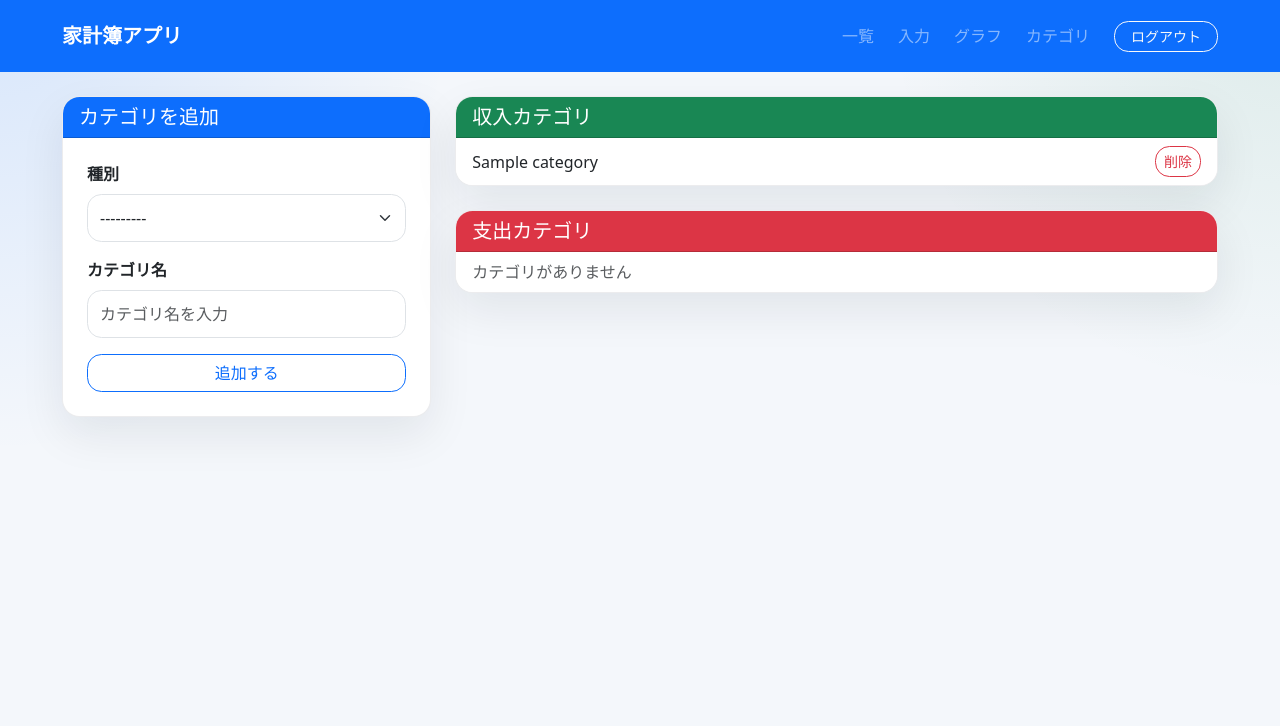
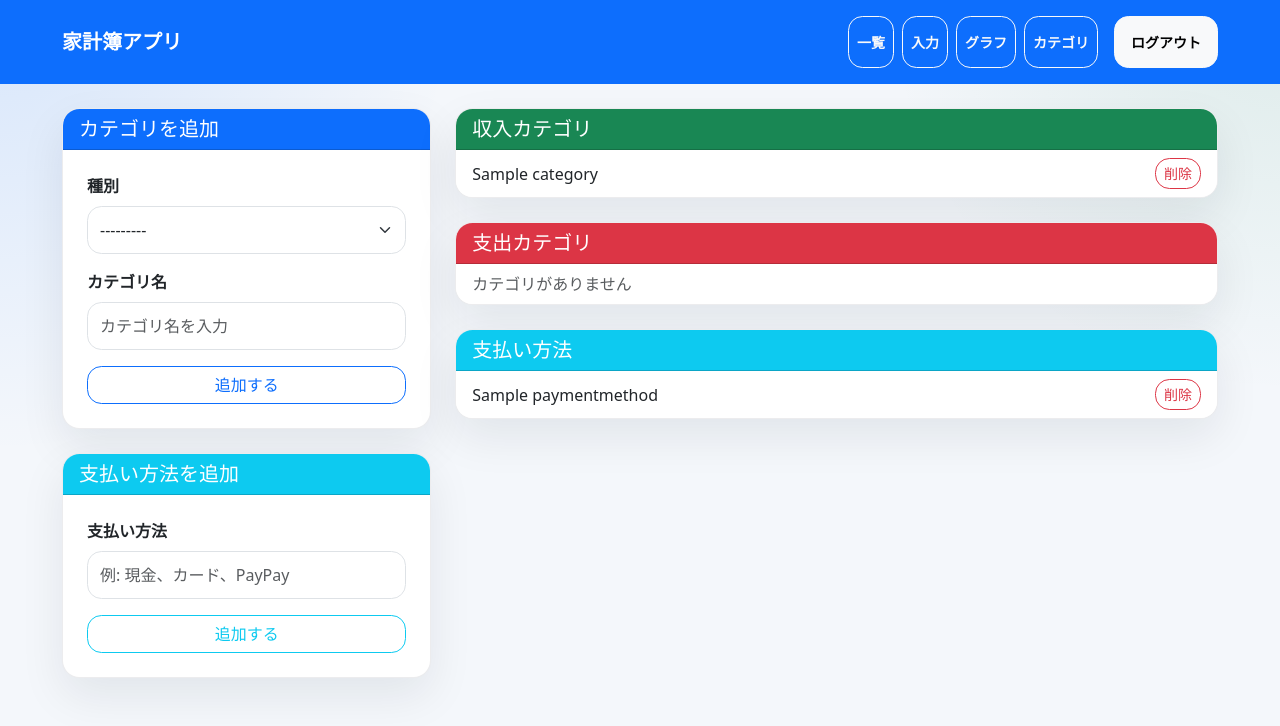
Before and after one commit to nagi91204/Kakeibo_Project, a Django app: page /category/ in a window 1280 px wide. Shown: the top 726 px of the page. Run offline with Django 5.2, Linux system fonts and the light colour scheme; a user stored in the database is signed in; tables that the repository leaves empty hold one stand-in row (values such as "Sample post").

Commit message:
ui and payment method improvements

```diff
--- a/kakeibo/forms.py
+++ b/kakeibo/forms.py
@@ -1,6 +1,6 @@
 # kakeibo/forms.py
 from django import forms
-from .models import Transaction, Category
+from .models import Transaction, Category, PaymentMethod
 
 
 class CategoryForm(forms.ModelForm):
@@ -20,14 +20,31 @@ class CategoryForm(forms.ModelForm):
         }
 
 
+class PaymentMethodForm(forms.ModelForm):
+    class Meta:
+        model = PaymentMethod
+        fields = ['name']
+        widgets = {
+            'name': forms.TextInput(attrs={
+                'class': 'form-control',
+                'placeholder': '例: 現金、カード、PayPay'
+            }),
+        }
+        labels = {
+            'name': '支払い方法',
+        }
+
+
 class TransactionForm(forms.ModelForm):
     class Meta:
         model = Transaction
-        fields = ['date', 'transaction_type', 'category', 'amount', 'memo']
+        fields = ['date', 'transaction_type', 'category',
+                  'payment_method', 'amount', 'memo']
         widgets = {
             'date': forms.DateInput(attrs={'type': 'date', 'class': 'form-control'}),
             'transaction_type': forms.Select(attrs={'class': 'form-select', 'id': 'id_transaction_type'}),
             'category': forms.Select(attrs={'class': 'form-select', 'id': 'id_category'}),
+            'payment_method': forms.Select(attrs={'class': 'form-select', 'id': 'id_payment_method'}),
             'amount': forms.NumberInput(attrs={'class': 'form-control', 'placeholder': '金額を入力'}),
             'memo': forms.TextInput(attrs={'class': 'form-control', 'placeholder': 'メモ（任意）'}),
         }
@@ -35,6 +52,7 @@ class TransactionForm(forms.ModelForm):
             'date': '日付',
             'transaction_type': '種別',
             'category': 'カテゴリ',
+            'payment_method': '支払い方法',
             'amount': '金額（円）',
             'memo': 'メモ',
         }
--- a/kakeibo/templates/kakeibo/base.html
+++ b/kakeibo/templates/kakeibo/base.html
@@ -43,6 +43,32 @@
             border-radius: var(--app-radius);
             box-shadow: var(--app-shadow);
             backdrop-filter: blur(12px);
+        }
+
+        .app-offcanvas {
+            background: linear-gradient(180deg, #ffffff 0%, #f8fbff 100%);
+        }
+
+        .app-nav-button {
+            min-height: 52px;
+            border-radius: 1rem;
+            display: flex;
+            align-items: center;
+            justify-content: center;
+            font-weight: 700;
+        }
+
+        .app-nav-button-outline {
+            border: 1px solid rgba(255, 255, 255, 0.45);
+            color: #fff;
+            background: rgba(255, 255, 255, 0.08);
+        }
+
+        .app-nav-button-light {
+            border: 1px solid rgba(13, 110, 253, 0.14);
+            background: #fff;
+            color: #0d6efd;
+            box-shadow: 0 10px 24px rgba(13, 110, 253, 0.08);
         }
 
         .app-table {
@@ -96,6 +122,16 @@
                 margin-top: 0.5rem;
             }
         }
+
+        @media (max-width: 991.98px) {
+            .offcanvas.app-offcanvas {
+                width: 100vw;
+                max-width: 100vw;
+                height: 100vh;
+                border: 0;
+                border-radius: 0;
+            }
+        }
     </style>
 
 </head>
@@ -105,24 +141,42 @@
     <nav class="navbar navbar-expand-lg navbar-dark bg-primary py-3">
         <div class="container app-shell">
             <a class="navbar-brand fw-bold" href="{% url 'kakeibo:home' %}">家計簿アプリ</a>
-            <button class="navbar-toggler" type="button" data-bs-toggle="collapse" data-bs-target="#mainNav"
-                aria-controls="mainNav" aria-expanded="false" aria-label="ナビゲーション切り替え">
+            <button class="navbar-toggler d-lg-none" type="button" data-bs-toggle="offcanvas"
+                data-bs-target="#mobileMenu" aria-controls="mobileMenu" aria-label="メニューを開く">
                 <span class="navbar-toggler-icon"></span>
             </button>
-            <div class="collapse navbar-collapse" id="mainNav">
-                <div class="navbar-nav ms-auto align-items-lg-center gap-2 mt-3 mt-lg-0">
-                    <a class="nav-link text-white-50" href="{% url 'kakeibo:list' %}">一覧</a>
-                    <a class="nav-link text-white-50" href="{% url 'kakeibo:add' %}">入力</a>
-                    <a class="nav-link text-white-50" href="{% url 'kakeibo:chart' %}">グラフ</a>
-                    <a class="nav-link text-white-50" href="{% url 'kakeibo:category' %}">カテゴリ</a>
-                    <form method="post" action="{% url 'logout' %}" class="ms-lg-2">
-                        {% csrf_token %}
-                        <button type="submit" class="btn btn-outline-light btn-sm px-3 w-100">ログアウト</button>
-                    </form>
-                </div>
+            <div class="d-none d-lg-flex ms-auto align-items-center gap-2">
+                <a class="btn btn-outline-light btn-sm app-nav-button" href="{% url 'kakeibo:list' %}">一覧</a>
+                <a class="btn btn-outline-light btn-sm app-nav-button" href="{% url 'kakeibo:add' %}">入力</a>
+                <a class="btn btn-outline-light btn-sm app-nav-button" href="{% url 'kakeibo:chart' %}">グラフ</a>
+                <a class="btn btn-outline-light btn-sm app-nav-button" href="{% url 'kakeibo:category' %}">カテゴリ</a>
+                <form method="post" action="{% url 'logout' %}" class="ms-2">
+                    {% csrf_token %}
+                    <button type="submit" class="btn btn-light btn-sm app-nav-button px-3">ログアウト</button>
+                </form>
             </div>
         </div>
     </nav>
+
+    <div class="offcanvas offcanvas-end app-offcanvas" tabindex="-1" id="mobileMenu" aria-labelledby="mobileMenuLabel">
+        <div class="offcanvas-header border-bottom">
+            <div>
+                <h5 class="offcanvas-title mb-1" id="mobileMenuLabel">メニュー</h5>
+                <div class="small text-muted">iPhoneの縦画面でも見やすい表示</div>
+            </div>
+            <button type="button" class="btn-close" data-bs-dismiss="offcanvas" aria-label="閉じる"></button>
+        </div>
+        <div class="offcanvas-body d-flex flex-column gap-3 p-4">
+            <a class="btn app-nav-button-light w-100" href="{% url 'kakeibo:list' %}">一覧</a>
+            <a class="btn app-nav-button-light w-100" href="{% url 'kakeibo:add' %}">入力</a>
+            <a class="btn app-nav-button-light w-100" href="{% url 'kakeibo:chart' %}">グラフ</a>
+            <a class="btn app-nav-button-light w-100" href="{% url 'kakeibo:category' %}">カテゴリ</a>
+            <form method="post" action="{% url 'logout' %}" class="mt-auto">
+                {% csrf_token %}
+                <button type="submit" class="btn btn-primary w-100 app-nav-button">ログアウト</button>
+            </form>
+        </div>
+    </div>
 
     <main class="container app-shell py-3 py-md-4">
         {% block content %}
--- a/kakeibo/templates/kakeibo/category.html
+++ b/kakeibo/templates/kakeibo/category.html
@@ -2,8 +2,7 @@
 
 {% block content %}
 <div class="row g-4">
-    <!-- 追加フォーム -->
-    <div class="col-12 col-lg-4">
+    <div class="col-12 col-xl-4">
         <div class="card app-card mb-4">
             <div class="card-header bg-primary text-white">
                 <h5 class="mb-0">カテゴリを追加</h5>
@@ -11,7 +10,8 @@
             <div class="card-body p-3 p-md-4">
                 <form method="post" class="d-grid gap-3">
                     {% csrf_token %}
-                    {% for field in form %}
+                    <input type="hidden" name="form_type" value="category">
+                    {% for field in category_form %}
                     <div>
                         <label class="form-label fw-bold">{{ field.label }}</label>
                         {{ field }}
@@ -26,11 +26,33 @@
                 </form>
             </div>
         </div>
+
+        <div class="card app-card">
+            <div class="card-header bg-info text-white">
+                <h5 class="mb-0">支払い方法を追加</h5>
+            </div>
+            <div class="card-body p-3 p-md-4">
+                <form method="post" class="d-grid gap-3">
+                    {% csrf_token %}
+                    <input type="hidden" name="form_type" value="payment_method">
+                    {% for field in payment_method_form %}
+                    <div>
+                        <label class="form-label fw-bold">{{ field.label }}</label>
+                        {{ field }}
+                        {% if field.errors %}
+                        <div class="text-danger small">{{ field.errors }}</div>
+                        {% endif %}
+                    </div>
+                    {% endfor %}
+                    <div class="d-grid">
+                        <button type="submit" class="btn btn-outline-info">追加する</button>
+                    </div>
+                </form>
+            </div>
+        </div>
     </div>
 
-    <!-- カテゴリ一覧 -->
-    <div class="col-12 col-lg-8">
-        <!-- 収入カテゴリ -->
+    <div class="col-12 col-xl-8">
         <div class="card app-card mb-4">
             <div class="card-header bg-success text-white">
                 <h5 class="mb-0">収入カテゴリ</h5>
@@ -38,7 +60,7 @@
             <ul class="list-group list-group-flush">
                 {% for cat in income_categories %}
                 <li class="list-group-item d-flex justify-content-between align-items-center gap-2 flex-wrap">
-                    {{ cat.name }}
+                    <span>{{ cat.name }}</span>
                     <a href="{% url 'kakeibo:category_delete' cat.pk %}" class="btn btn-sm btn-outline-danger"
                         onclick="return confirm('削除しますか？')">削除</a>
                 </li>
@@ -48,15 +70,14 @@
             </ul>
         </div>
 
-        <!-- 支出カテゴリ -->
-        <div class="card app-card">
+        <div class="card app-card mb-4">
             <div class="card-header bg-danger text-white">
                 <h5 class="mb-0">支出カテゴリ</h5>
             </div>
             <ul class="list-group list-group-flush">
                 {% for cat in expense_categories %}
                 <li class="list-group-item d-flex justify-content-between align-items-center gap-2 flex-wrap">
-                    {{ cat.name }}
+                    <span>{{ cat.name }}</span>
                     <a href="{% url 'kakeibo:category_delete' cat.pk %}" class="btn btn-sm btn-outline-danger"
                         onclick="return confirm('削除しますか？')">削除</a>
                 </li>
@@ -65,6 +86,23 @@
                 {% endfor %}
             </ul>
         </div>
+
+        <div class="card app-card">
+            <div class="card-header bg-info text-white">
+                <h5 class="mb-0">支払い方法</h5>
+            </div>
+            <ul class="list-group list-group-flush">
+                {% for method in payment_methods %}
+                <li class="list-group-item d-flex justify-content-between align-items-center gap-2 flex-wrap">
+                    <span>{{ method.name }}</span>
+                    <a href="{% url 'kakeibo:payment_method_delete' method.pk %}" class="btn btn-sm btn-outline-danger"
+                        onclick="return confirm('削除しますか？')">削除</a>
+                </li>
+                {% empty %}
+                <li class="list-group-item text-muted">支払い方法がありません</li>
+                {% endfor %}
+            </ul>
+        </div>
     </div>
 </div>
 {% endblock %}
--- a/kakeibo/templates/kakeibo/delete.html
+++ b/kakeibo/templates/kakeibo/delete.html
@@ -24,6 +24,10 @@
                         <td>{{ transaction.category }}</td>
                     </tr>
                     <tr>
+                        <th>支払い方法</th>
+                        <td>{{ transaction.payment_method|default:"未設定" }}</td>
+                    </tr>
+                    <tr>
                         <th>金額</th>
                         <td>{{ transaction.amount }}円</td>
                     </tr>
--- a/kakeibo/templates/kakeibo/list.html
+++ b/kakeibo/templates/kakeibo/list.html
@@ -86,6 +86,7 @@
                         <th>日付</th>
                         <th>種別</th>
                         <th>カテゴリ</th>
+                        <th class="d-none d-md-table-cell">支払い方法</th>
                         <th class="text-end">金額（円）</th>
                         <th class="d-none d-md-table-cell">メモ</th>
                         <th class="text-center">操作</th>
@@ -103,6 +104,7 @@
                             {% endif %}
                         </td>
                         <td class="text-nowrap">{{ t.category }}</td>
+                        <td class="d-none d-md-table-cell text-nowrap">{{ t.payment_method|default:"未設定" }}</td>
                         <td class="text-end fw-bold
                         {% if t.transaction_type == 'income' %}text-success{% else %}text-danger{% endif %}">
                             {{ t.amount_formatted }}円
@@ -117,7 +119,7 @@
                     </tr>
                     {% empty %}
                     <tr>
-                        <td colspan="6" class="text-center text-muted py-4">データがありません</td>
+                        <td colspan="7" class="text-center text-muted py-4">データがありません</td>
                     </tr>
                     {% endfor %}
                 </tbody>
--- a/kakeibo/urls.py
+++ b/kakeibo/urls.py
@@ -14,5 +14,7 @@ urlpatterns = [
     path('category/', views.category_view, name='category'),
     path('category/delete/<int:pk>/',
          views.category_delete, name='category_delete'),
+    path('payment-method/delete/<int:pk>/',
+         views.payment_method_delete, name='payment_method_delete'),
     path('api/categories/', views.get_categories, name='get_categories'),
 ]
--- a/kakeibo/views.py
+++ b/kakeibo/views.py
@@ -3,8 +3,8 @@ from django.contrib.auth.decorators import login_required
 import io
 import base64
 import pandas as pd
-from .models import Transaction, Category
-from .forms import TransactionForm, CategoryForm
+from .models import Transaction, Category, PaymentMethod
+from .forms import TransactionForm, CategoryForm, PaymentMethodForm
 from django.http import JsonResponse
 from django.shortcuts import render, redirect, get_object_or_404
 import seaborn as sns
@@ -178,21 +178,32 @@ def fig_to_base64(fig):
 
 @login_required
 def category_view(request):
+    category_form = CategoryForm()
+    payment_method_form = PaymentMethodForm()
+
     if request.method == 'POST':
-        form = CategoryForm(request.POST)
-        if form.is_valid():
-            form.save()
-            return redirect('kakeibo:category')
-    else:
-        form = CategoryForm()
+        form_type = request.POST.get('form_type')
+        if form_type == 'category':
+            category_form = CategoryForm(request.POST)
+            if category_form.is_valid():
+                category_form.save()
+                return redirect('kakeibo:category')
+        elif form_type == 'payment_method':
+            payment_method_form = PaymentMethodForm(request.POST)
+            if payment_method_form.is_valid():
+                payment_method_form.save()
+                return redirect('kakeibo:category')
 
     income_categories = Category.objects.filter(transaction_type='income')
     expense_categories = Category.objects.filter(transaction_type='expense')
+    payment_methods = PaymentMethod.objects.all()
 
     return render(request, 'kakeibo/category.html', {
-        'form': form,
+        'category_form': category_form,
+        'payment_method_form': payment_method_form,
         'income_categories': income_categories,
         'expense_categories': expense_categories,
+        'payment_methods': payment_methods,
     })
 
 
@@ -204,6 +215,13 @@ def category_delete(request, pk):
 
 
 @login_required
+def payment_method_delete(request, pk):
+    payment_method = PaymentMethod.objects.get(pk=pk)
+    payment_method.delete()
+    return redirect('kakeibo:category')
+
+
+@login_required
 # 種別に応じてカテゴリを絞り込むAPI
 def get_categories(request):
     transaction_type = request.GET.get('type', '')
```
Also changed, not shown: kakeibo/admin.py (+15 -3 lines), kakeibo/models.py (+11 -1 lines), kakeibo/templates/kakeibo/add.html (+9 -0 lines), kakeibo/migrations/0004_paymentmethod_transaction_payment_method.py (added).
